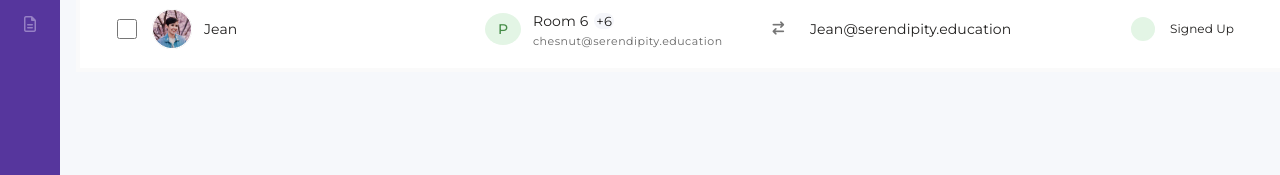
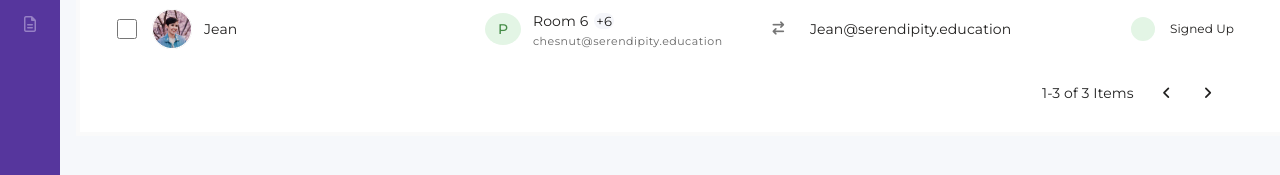
Before and after one commit to SrijanaGhalley77/Serendipity_Login_replica, a plain HTML site: page index.html in a window 1280 px wide. Shown: the part 476-651 px from the top of the page. Drawn offline with Linux system fonts and the light colour scheme.

Commit message:
Style and content updated

```diff
--- a/index.html
+++ b/index.html
@@ -255,7 +255,19 @@
                                                 </button>
                                             </td>
                                         </tr>
-
+                                        <tr class="footer">
+                                            <td colspan="4" class="footer_row">
+                                                <p class="pageno">1-3 of 3 Items</p>
+                                                <div class="page_icon">
+                                                    <div class="page_left">
+                                                        <i class="fa-solid fa-angle-left"></i>
+                                                    </div>
+                                                    <div class="page_right">
+                                                        <i class="fa-solid fa-angle-right"></i>
+                                                    </div>
+                                                </div>
+                                            </td>
+                                        </tr>
 
                                     </tbody>
                                 </table>
```
